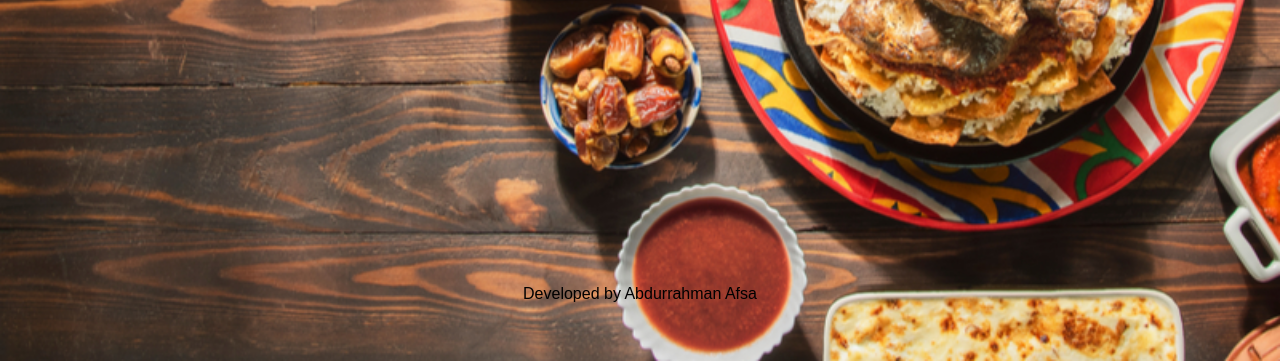
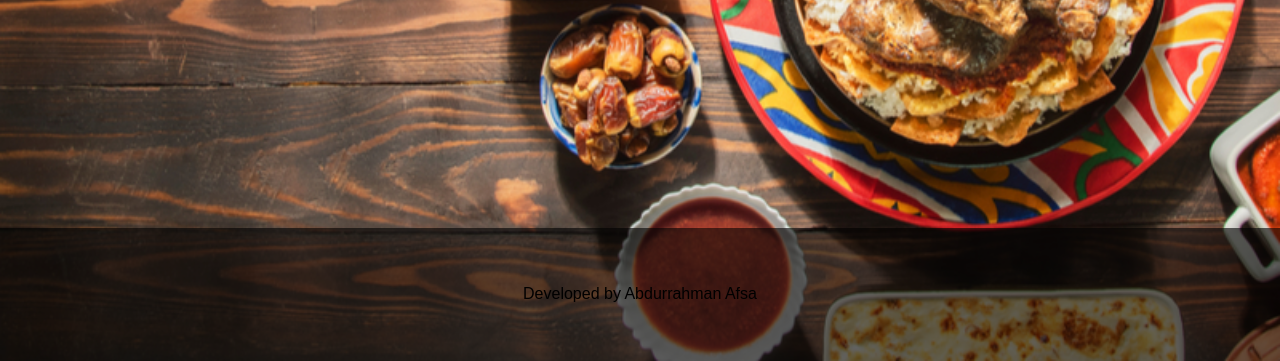
Before and after one commit to AbdurrahmanAfsa/restaurant-page, a website built with webpack: page dist/index.html in a window 1280 px wide. Shown: the part 439-800 px from the top of the page. Built offline with nearby package versions, Linux system fonts and the light colour scheme.

Commit message:
Add background-color to footer.

```diff
--- a/src/style.css
+++ b/src/style.css
@@ -45,6 +45,7 @@ footer{
     display: flex;
     justify-content: center;
     align-items: center;
+    background-color: rgba(0, 0, 0, 0.596);
 }
 
 .menu-container{
```
